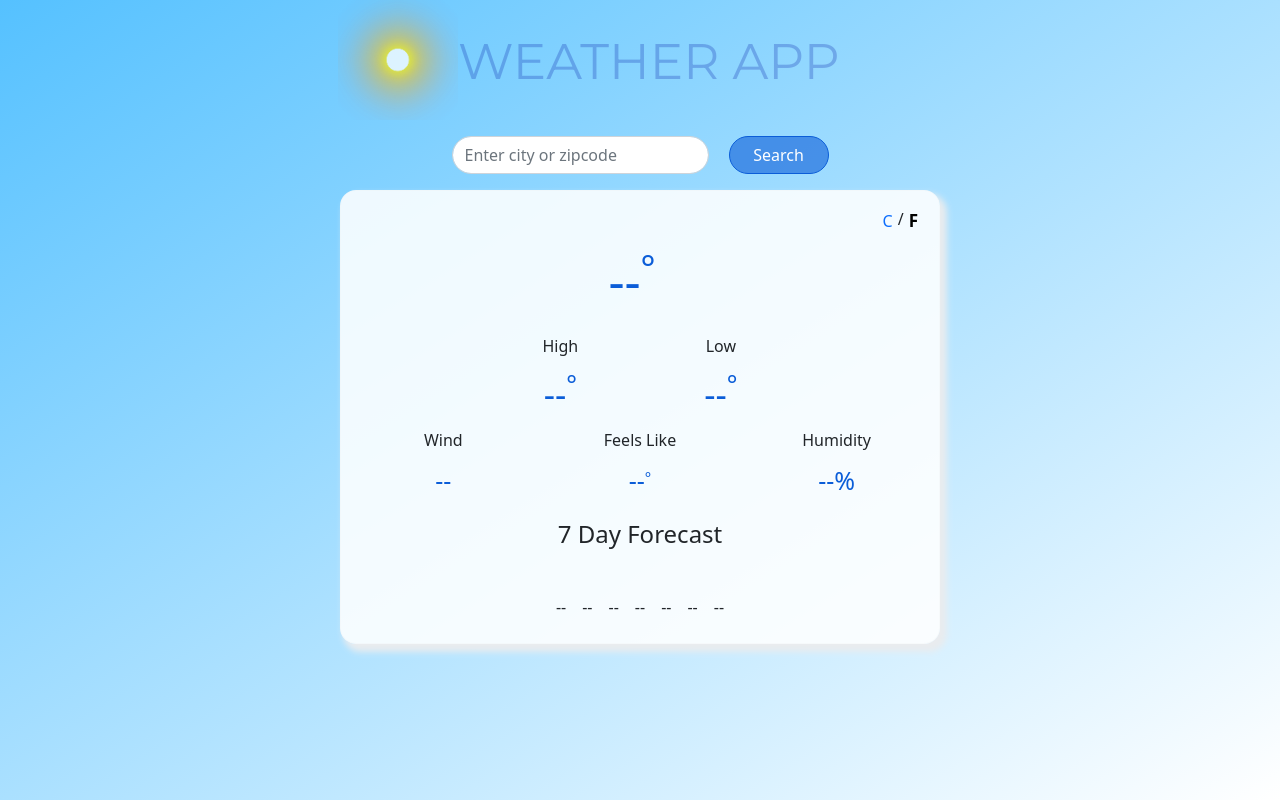
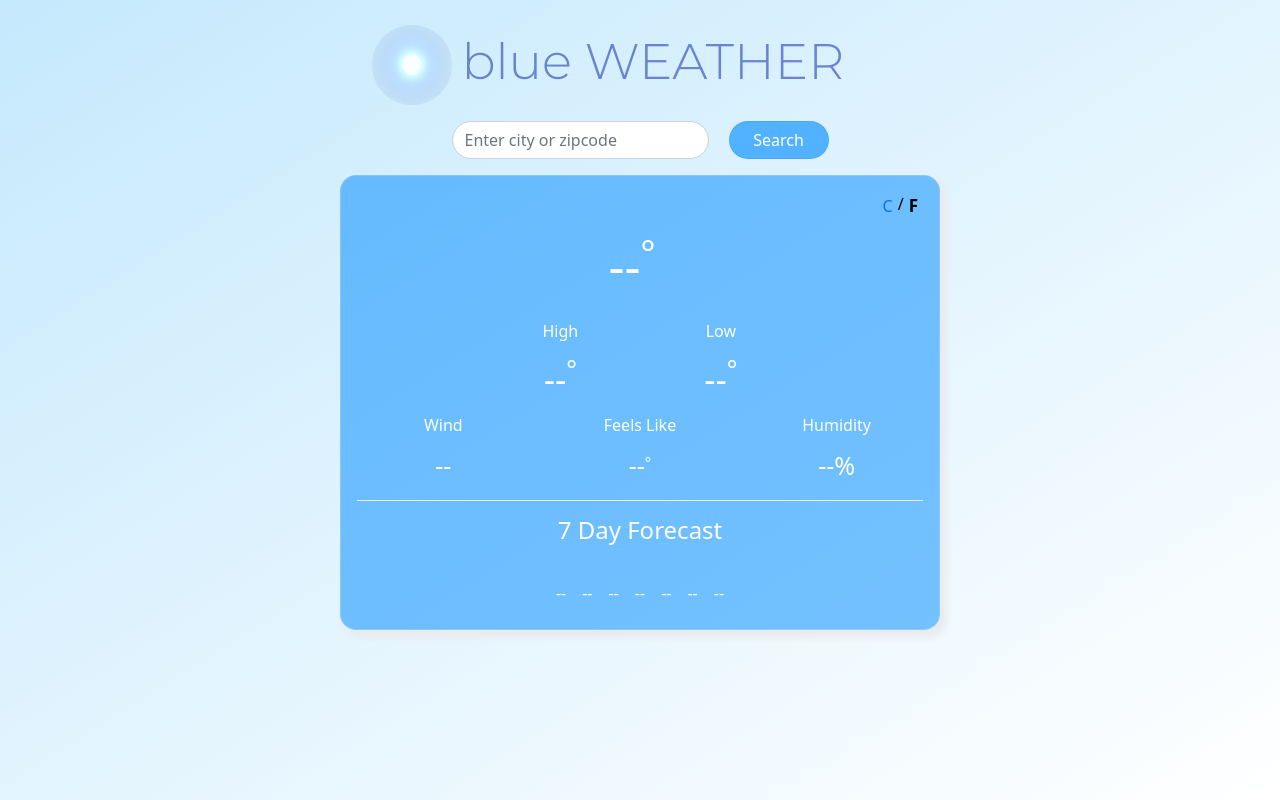
Before and after one commit to williamwbush/weather_app, a PHP site: page / in a window 1280 px wide. Run offline with PHP 8.4, Linux system fonts and the light colour scheme; some libraries are stand-ins or nearby versions.

Commit message:
changed colors

```diff
--- a/css/styles.css
+++ b/css/styles.css
@@ -4,28 +4,31 @@ html {
 
 body {
     width: 100%;
-    background: linear-gradient(to bottom right, rgb(85, 193, 255), white);
+    background: linear-gradient(to bottom right, rgb(197, 233, 253), white);
 }
 
 #sun {
-    width: 120px;
-    height: 120px;
-    opacity: 0.75;
+    width: 80px;
+    height: 80px;
+    margin-top: 25px;
+    margin-right: 10px;
+    opacity: .9;
 }
 
 #header {
     display: flex;
     flex-direction: row;
     justify-content: center;
-    margin-right: 8vw;
+    margin-right: 5vw;
 }
 
 h1 {
     text-align: center;
     margin-top: 4vh;
-    color: rgba(1, 26, 165, 0.247);
+    color: rgba(1, 26, 165, 0.507);
     font-family: 'Montserrat', sans-serif;
     font-size: 50px;
+    font-weight: 300;
 }
 
 form {
@@ -47,8 +50,8 @@ button {
 
 .btn-primary {
     color: black;
-    background-color: rgba(11, 93, 216, 0.589);
-    border-color: rgb(11, 93, 216);
+    background-color:  rgba(0, 140, 255, 0.623);
+    border-color: rgba(0, 140, 255, 0.185);
     color: white;
     border-radius: 20px;
 }
@@ -68,6 +71,7 @@ button {
     width: 40%;
     margin: auto;
     text-align: center;
+    color: white;
 }
 
 #temp-unit {
@@ -94,6 +98,10 @@ button {
     font-size: 17px;
 }
 
+#slash {
+    color: black;
+}
+
 #city{
     margin-top: 0;
     margin-bottom: 0;
@@ -113,7 +121,7 @@ button {
     margin-top: 30px;
     padding: 5px;
     width: fit-content;
-    background-color: rgb(252, 63, 63);
+    background-color: rgba(252, 63, 63, 0.829);
     color: white;
 }
 
@@ -128,7 +136,8 @@ button {
     margin: auto;
     padding: 1rem;
     border-radius: 1rem;
-    background-color: rgba(255, 255, 255, 0.87);
+    color: white;
+    background-color: rgba(0, 140, 255, 0.521);
     border-color: rgba(238, 237, 237, 0.22);
     box-shadow: 5px 6px 6px 2px #e9ecef;
     text-align: center;
@@ -148,16 +157,10 @@ h3 {
 
 .value {
     font-size: 25px;
-    color: rgb(11, 93, 216);
 }
 
 #current-temp {
     font-size: 50px;
-    color: rgb(11, 93, 216);
-}
-
-#current-temp-color {
-    color: rgb(11, 93, 216);
 }
 
 sup {
@@ -181,8 +184,6 @@ sup {
     margin-bottom: 10px;
 }
 
-
-
 h4 {
     margin: 0;
     margin-top: 20px;
@@ -195,5 +196,13 @@ p {
 }
 
 #seven-day {
-    margin-bottom: 15px;
+    border-top: solid rgb(236, 235, 235) 1px;
+    margin-top: 15px;
+    margin-bottom: 5px;
+    padding-top: 15px;
 }
+
+#seven-day h4 {
+    margin: 0;
+    padding: 0;
+}
--- a/index.html
+++ b/index.html
@@ -4,18 +4,18 @@
     <meta charset="UTF-8">
     <meta http-equiv="X-UA-Compatible" content="IE=edge">
     <meta name="viewport" content="width=device-width, initial-scale=1.0">
-    <title>Weather App</title>
+    <title>Blue Weather</title>
     <link rel="stylesheet" href="https://cdnjs.cloudflare.com/ajax/libs/twitter-bootstrap/5.0.0-beta1/css/bootstrap.min.css">
     <link rel="stylesheet" href="https://cdnjs.cloudflare.com/ajax/libs/font-awesome/5.15.2/css/all.min.css">
     <link rel="stylesheet" href="css/styles.css">
     <link rel="preconnect" href="https://fonts.gstatic.com">
-    <link href="https://fonts.googleapis.com/css2?family=Montserrat:wght@200;400&display=swap" rel="stylesheet">
+    <link href="https://fonts.googleapis.com/css2?family=Montserrat:wght@200;300;400&display=swap" rel="stylesheet">
     <script src="js/main.js" defer></script>
 </head>
 <body>
 
 <div id="header">
-    <img src="images/sun.png" alt="" id="sun"><h1>WEATHER APP</h1>
+    <img src="images/sun.png" alt="" id="sun"><h1>blue WEATHER</h1>
 </div>
 
 <form id="location-form">
@@ -29,7 +29,7 @@
 <div class="card" id="weather-card">
     <div id="temp-unit">
         <button type="button" class="btn btn-link" id="celcius">C</button>
-        <p>/</p>
+        <p id="slash">/</p>
         <button type="button" class="btn btn-link" id="fahrenheit">F</button>
     </div>
     <div class="title" id="city-div">
--- a/js/main.js
+++ b/js/main.js
@@ -122,7 +122,7 @@ async function _displayWeather(){
 
         document.getElementById('fahrenheit').style.color = 'blue';
         document.getElementById('celcius').style.color = 'black';
-        document.getElementById('celcius').style.fontWeight = 700;
+        document.getElementById('celcius').style.fontWeight = 600;
         document.getElementById('fahrenheit').style.fontWeight = 350;
         document.getElementById('celcius').style.fontSize = "17px";
         document.getElementById('fahrenheit').style.fontSize = "16px";
@@ -157,7 +157,7 @@ async function _displayWeather(){
         document.getElementById('fahrenheit').style.color = 'black';
         document.getElementById('celcius').style.color = 'blue';
         document.getElementById('celcius').style.fontWeight = 350;
-        document.getElementById('fahrenheit').style.fontWeight = 700;
+        document.getElementById('fahrenheit').style.fontWeight = 600;
         document.getElementById('celcius').style.fontSize = "16px";
         document.getElementById('fahrenheit').style.fontSize = "17px";
 
@@ -345,7 +345,7 @@ form.addEventListener('submit', ( event ) => {
 
         document.getElementById('fahrenheit').style.color = 'blue';
         document.getElementById('celcius').style.color = 'black';
-        document.getElementById('celcius').style.fontWeight = 700;
+        document.getElementById('celcius').style.fontWeight = 600;
         document.getElementById('fahrenheit').style.fontWeight = 350;
         document.getElementById('celcius').style.fontSize = "17px";
         document.getElementById('fahrenheit').style.fontSize = "16px";
@@ -380,7 +380,7 @@ form.addEventListener('submit', ( event ) => {
         document.getElementById('fahrenheit').style.color = 'black';
         document.getElementById('celcius').style.color = 'blue';
         document.getElementById('celcius').style.fontWeight = 350;
-        document.getElementById('fahrenheit').style.fontWeight = 700;
+        document.getElementById('fahrenheit').style.fontWeight = 600;
         document.getElementById('celcius').style.fontSize = "16px";
         document.getElementById('fahrenheit').style.fontSize = "17px";
 
```
Also changed, not shown: images/sun.png.
